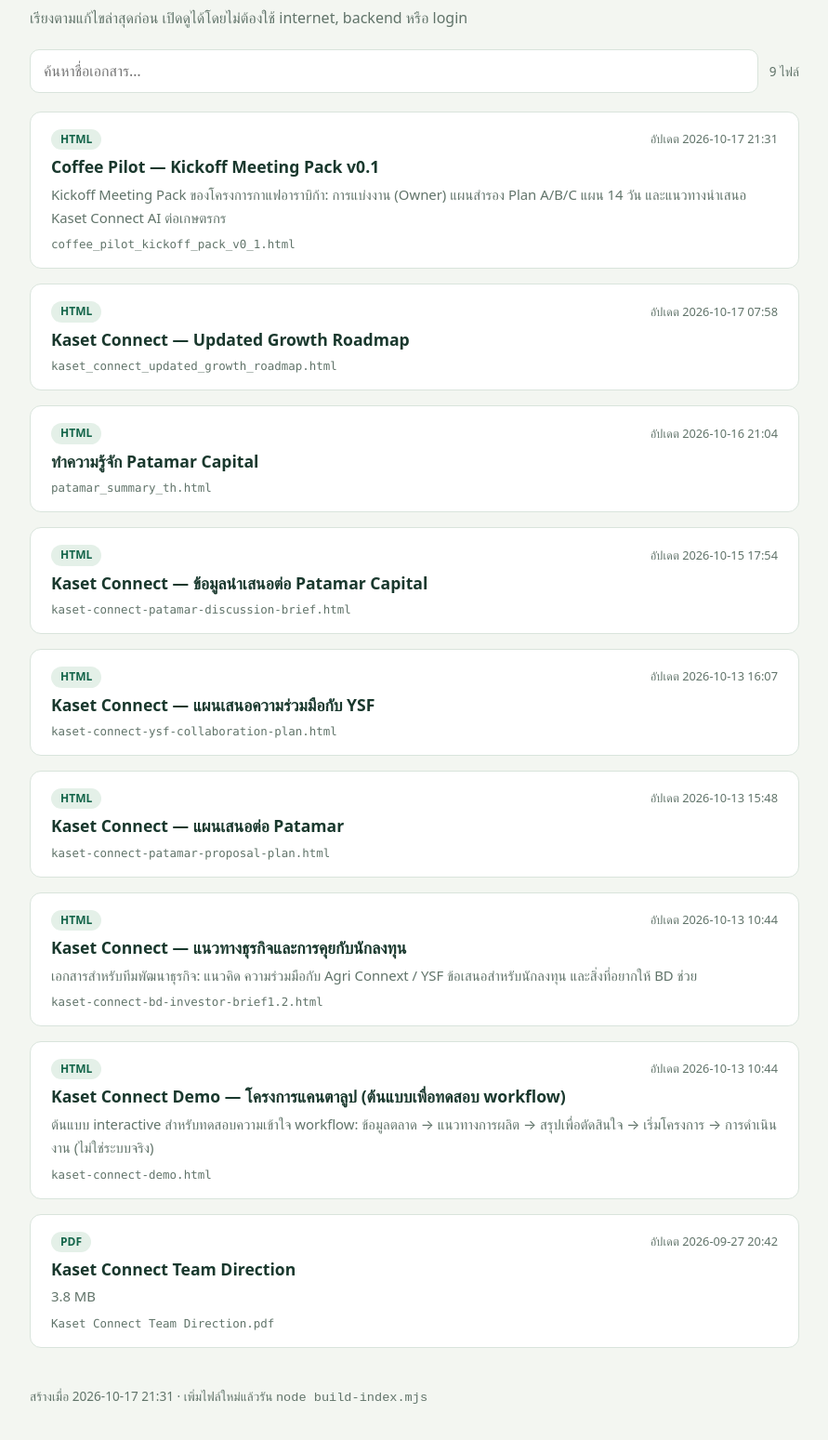
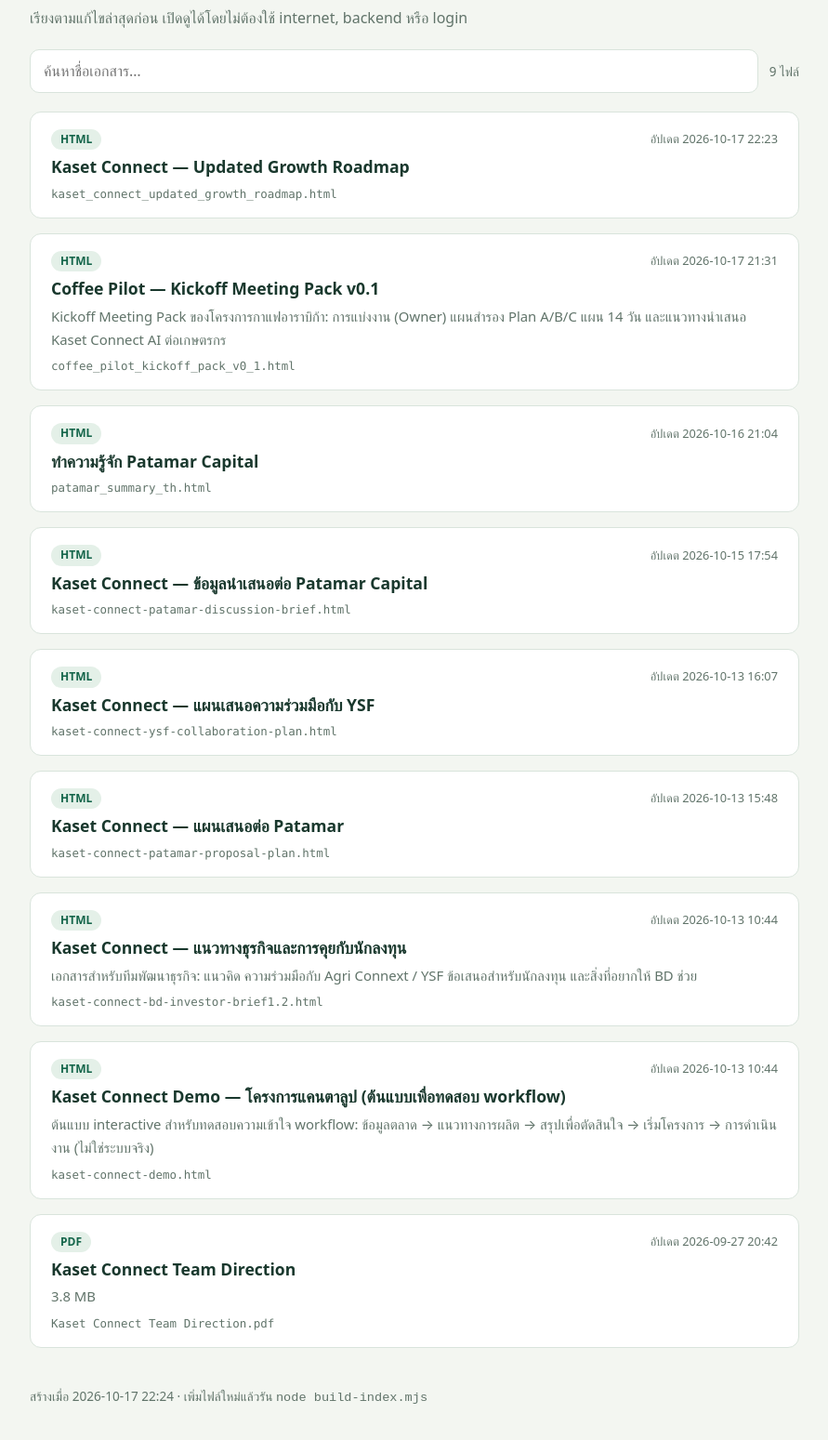
Before and after one commit to prach2410/KasetConnect_Demo, a plain HTML site: page index.html in a window 1280 px wide. Shown: the part 91-1640 px from the top of the page at 93% size, without its empty margins (194-1085 px from the left). Drawn offline with Linux system fonts and the light colour scheme.

Commit message:
Update kaset_connect_updated_growth_roadmap.html

```diff
--- a/index.html
+++ b/index.html
@@ -41,16 +41,16 @@
   <span id="count">9 ไฟล์</span>
 </div>
 <div class="grid" id="list">
+  <a class="card" href="kaset_connect_updated_growth_roadmap.html" data-q="kaset connect — updated growth roadmap  kaset_connect_updated_growth_roadmap.html">
+    <div class="meta"><span class="tag">HTML</span><time datetime="2026-10-17T15:23:41.720Z">อัปเดต 2026-10-17 22:23</time></div>
+    <h2>Kaset Connect — Updated Growth Roadmap</h2>
+    <div class="file">kaset_connect_updated_growth_roadmap.html</div>
+  </a>
   <a class="card" href="coffee_pilot_kickoff_pack_v0_1.html" data-q="coffee pilot — kickoff meeting pack v0.1 kickoff meeting pack ของโครงการกาแฟอาราบิก้า: การแบ่งงาน (owner) แผนสำรอง plan a/b/c แผน 14 วัน และแนวทางนำเสนอ kaset connect ai ต่อเกษตรกร coffee_pilot_kickoff_pack_v0_1.html">
     <div class="meta"><span class="tag">HTML</span><time datetime="2026-10-17T14:31:44.699Z">อัปเดต 2026-10-17 21:31</time></div>
     <h2>Coffee Pilot — Kickoff Meeting Pack v0.1</h2>
     <p>Kickoff Meeting Pack ของโครงการกาแฟอาราบิก้า: การแบ่งงาน (Owner) แผนสำรอง Plan A/B/C แผน 14 วัน และแนวทางนำเสนอ Kaset Connect AI ต่อเกษตรกร</p>
     <div class="file">coffee_pilot_kickoff_pack_v0_1.html</div>
-  </a>
-  <a class="card" href="kaset_connect_updated_growth_roadmap.html" data-q="kaset connect — updated growth roadmap  kaset_connect_updated_growth_roadmap.html">
-    <div class="meta"><span class="tag">HTML</span><time datetime="2026-10-17T00:58:25.562Z">อัปเดต 2026-10-17 07:58</time></div>
-    <h2>Kaset Connect — Updated Growth Roadmap</h2>
-    <div class="file">kaset_connect_updated_growth_roadmap.html</div>
   </a>
   <a class="card" href="patamar_summary_th.html" data-q="ทำความรู้จัก patamar capital  patamar_summary_th.html">
     <div class="meta"><span class="tag">HTML</span><time datetime="2026-10-16T14:04:51.765Z">อัปเดต 2026-10-16 21:04</time></div>
@@ -92,7 +92,7 @@
   </a>
 </div>
 <div id="empty" hidden>ไม่พบเอกสารที่ตรงกับคำค้น</div>
-<footer>สร้างเมื่อ 2026-10-17 21:31 · เพิ่มไฟล์ใหม่แล้วรัน <code>node build-index.mjs</code></footer>
+<footer>สร้างเมื่อ 2026-10-17 22:24 · เพิ่มไฟล์ใหม่แล้วรัน <code>node build-index.mjs</code></footer>
 </main>
 <script>
 (function(){
```
Also changed, not shown: kaset_connect_updated_growth_roadmap.html (+2 -2 lines).
